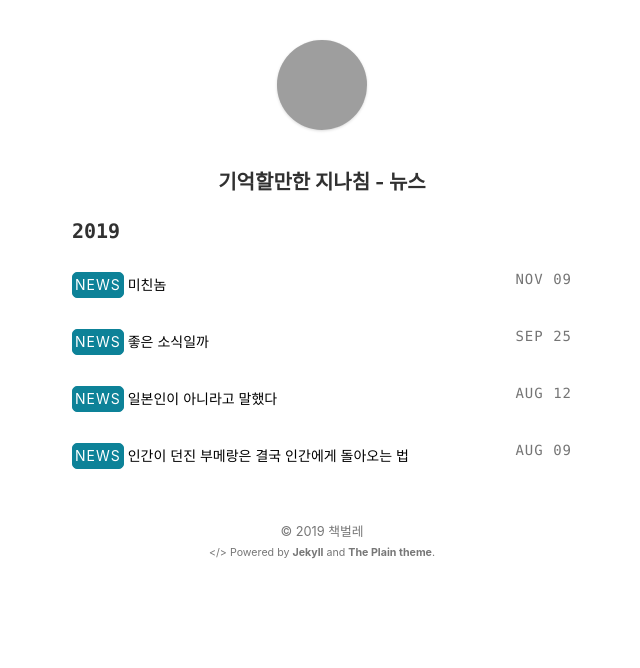
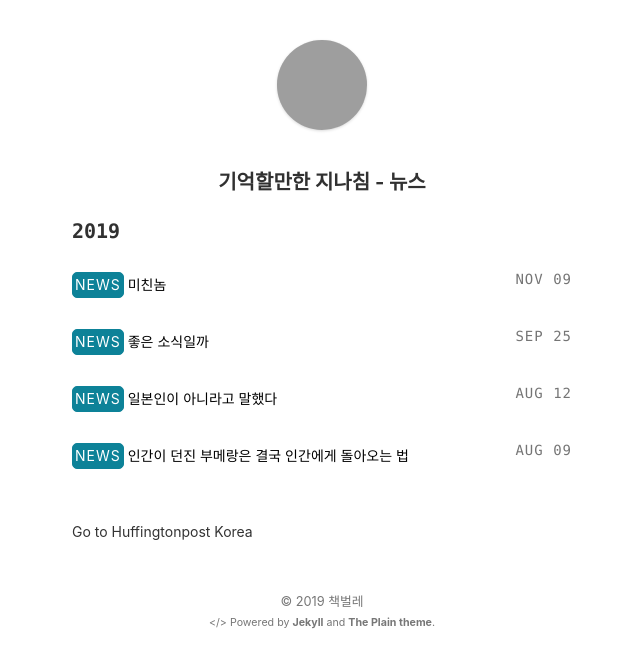
Before and after one commit to stevenoh0908/stevenoh0908.github.io, a Jekyll site: the page built from news.html, in a window 1280 px wide. Shown: the top 668 px of the page, without its empty margins (318-958 px from the left). Built offline with Jekyll 4.4.1, drawn with Linux system fonts in a browser that asks for light colours; grey boxes are pictures that could not be loaded.

Commit message:
Update news.html

```diff
--- a/news.html
+++ b/news.html
@@ -29,5 +29,8 @@ layout: default
 			</ul>
 		{% endif %}
 	{% endfor %}
+</section>
 
+<section>
+	<a href="https://www.huffingtonpost.kr/"><p>Go to Huffingtonpost Korea</p></a>
 </section>
```
